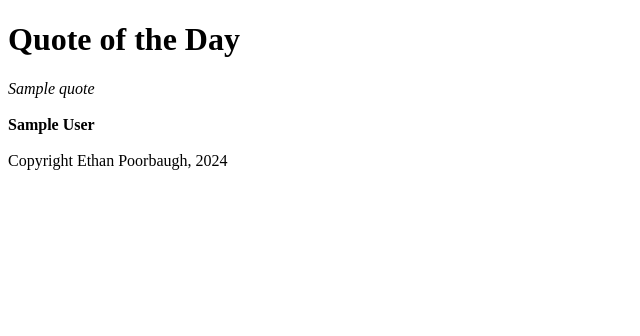
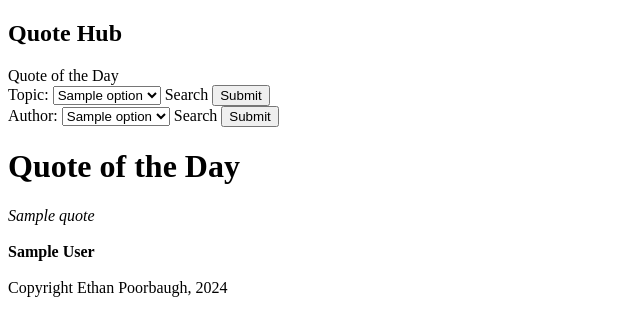
Before and after one commit to jepoorbaugh/se-lab-03, a Flask app: template app/templates/index.html in a window 1280 px wide. Shown: the top 336 px of the page, without its empty margins (0-640 px from the left). Run offline with Flask 3, Linux system fonts and the light colour scheme; the template is opened without the code that fills it: most values are stand-ins (such as "Sample title", 1, 10 or a date in 2020); parts of the project's set-up code (start-up, migrations or seed data) failed here and were passed over.

Commit message:
Add forms to allow users to navigate between pages

```diff
--- a/app/quote_app.py
+++ b/app/quote_app.py
@@ -1,5 +1,5 @@
 from flask import Flask
-from flask import render_template
+from flask import render_template, url_for, request, redirect
 import pandas as pd
 from random import randint
 import datetime
@@ -8,18 +8,31 @@ app = Flask(__name__)
 
 
 quote_data = pd.read_csv("filtered_quotes.csv")
+categories = quote_data["category"].apply(lambda x: x.split(", ")).explode().unique()
+authors = quote_data["author"].unique()
 
 
-@app.route("/")
+@app.route("/", methods=["GET", "POST"])
 def quote_of_the_day():
-    # Get quote of the day
-    quote_index = (datetime.datetime.now() - datetime.datetime(1970, 1, 1)).days % len(
-        quote_data
-    )
-    quote_info = quote_data.iloc[quote_index].to_dict()
-    return render_template(
-        "index.html", quote=quote_info["quote"], author=quote_info["author"]
-    )
+    if request.method == "GET":
+        # Get quote of the day
+        quote_index = (
+            datetime.datetime.now() - datetime.datetime(1970, 1, 1)
+        ).days % len(quote_data)
+        quote_info = quote_data.iloc[quote_index].to_dict()
+        return render_template(
+            "index.html",
+            quote=quote_info["quote"],
+            author=quote_info["author"],
+            topic_options=categories,
+            author_options=authors,
+        )
+    elif request.method == "POST":
+        # Deal with redirecting users
+        if "topic" in request.form.keys():
+            return redirect(url_for("topic_page", topic=request.form["topic"]))
+        elif "author" in request.form.keys():
+            return redirect(url_for("author_page", author=request.form["author"]))
 
 
 @app.route("/topic/<topic>")
@@ -32,6 +45,8 @@ def topic_page(topic):
 
     return render_template(
         "quote_list.html",
+        topic_options=categories,
+        author_options=authors,
         num_results=len(category_quote_data),
         topic=topic,
         quotes=category_quote_data.to_records(),
@@ -45,6 +60,8 @@ def author_page(author):
 
     return render_template(
         "quote_list.html",
+        topic_options=categories,
+        author_options=authors,
         num_results=len(author_quote_data),
         topic=author,
         quotes=author_quote_data.to_records(),
--- a/app/templates/main_page.html
+++ b/app/templates/main_page.html
@@ -8,6 +8,36 @@
 </head>
 
 <body>
+    <nav>
+        <span>
+            <h1>Quote Hub</h1>
+        </span>
+        <span>Quote of the Day</span>
+        <span>
+            <form action="/" method="post" id="search-author">
+                <label for="topic-input">Topic: </label>
+                <select id="topic-input" name="topic">
+                    {% for option in topic_options %}
+                    <option value="{{ option }}">{{ option }}</option>
+                    {% endfor %}
+                </select>
+                <label for="topic-submit">Search</label>
+                <input type="submit" value="Submit" id="topic-submit">
+            </form>
+        </span>
+        <span>
+            <form action="/" method="post" id="search-author">
+                <label for="author-input">Author: </label>
+                <select id="author-input" name="author">
+                    {% for option in author_options %}
+                    <option value="{{ option }}">{{ option }}</option>
+                    {% endfor %}
+                </select>
+                <label for="topic-submit">Search</label>
+                <input type="submit" value="Submit" id="topic-submit">
+            </form>
+        </span>
+    </nav>
     <div id="content">
         {% block content %}
         {% endblock %}
```
